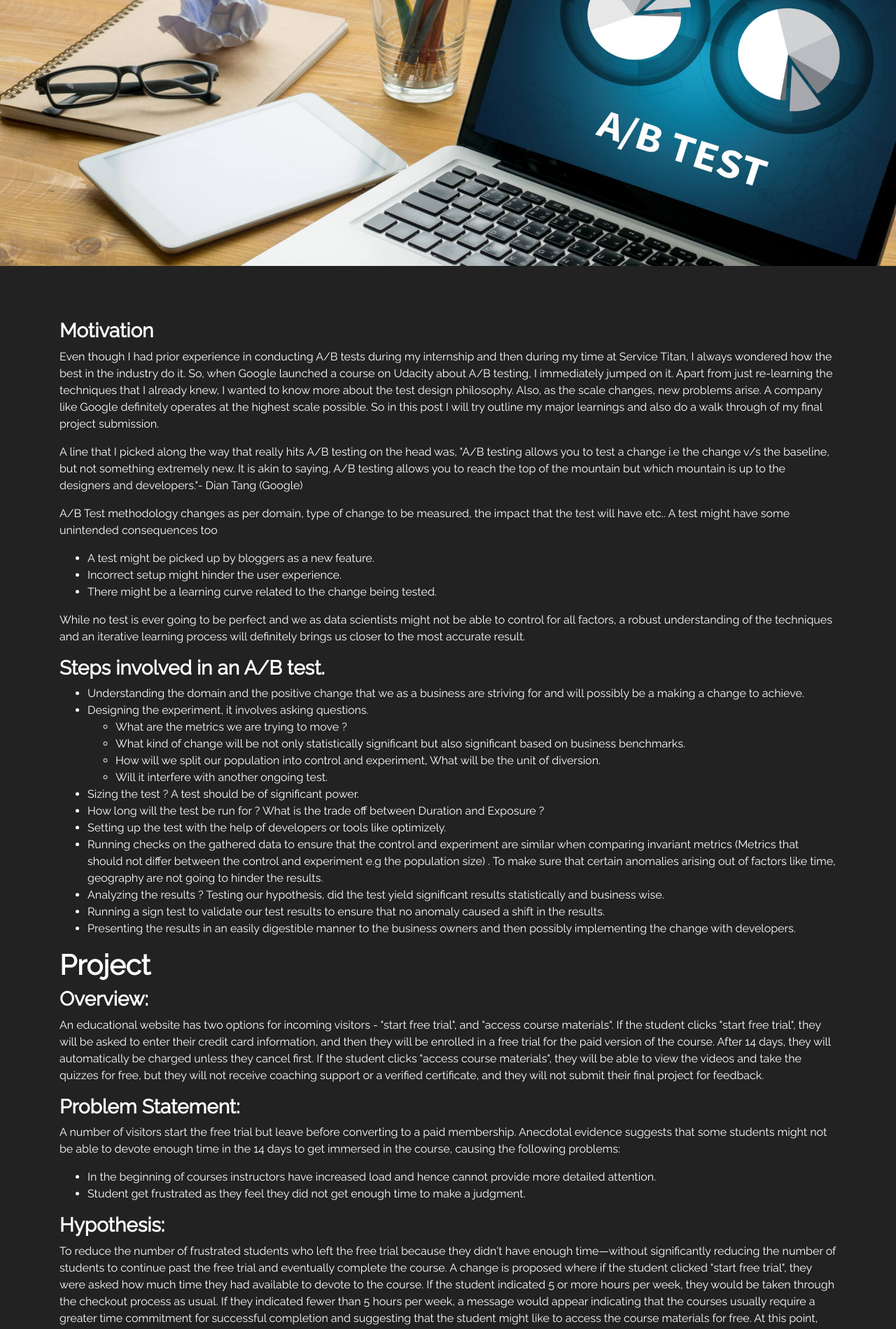
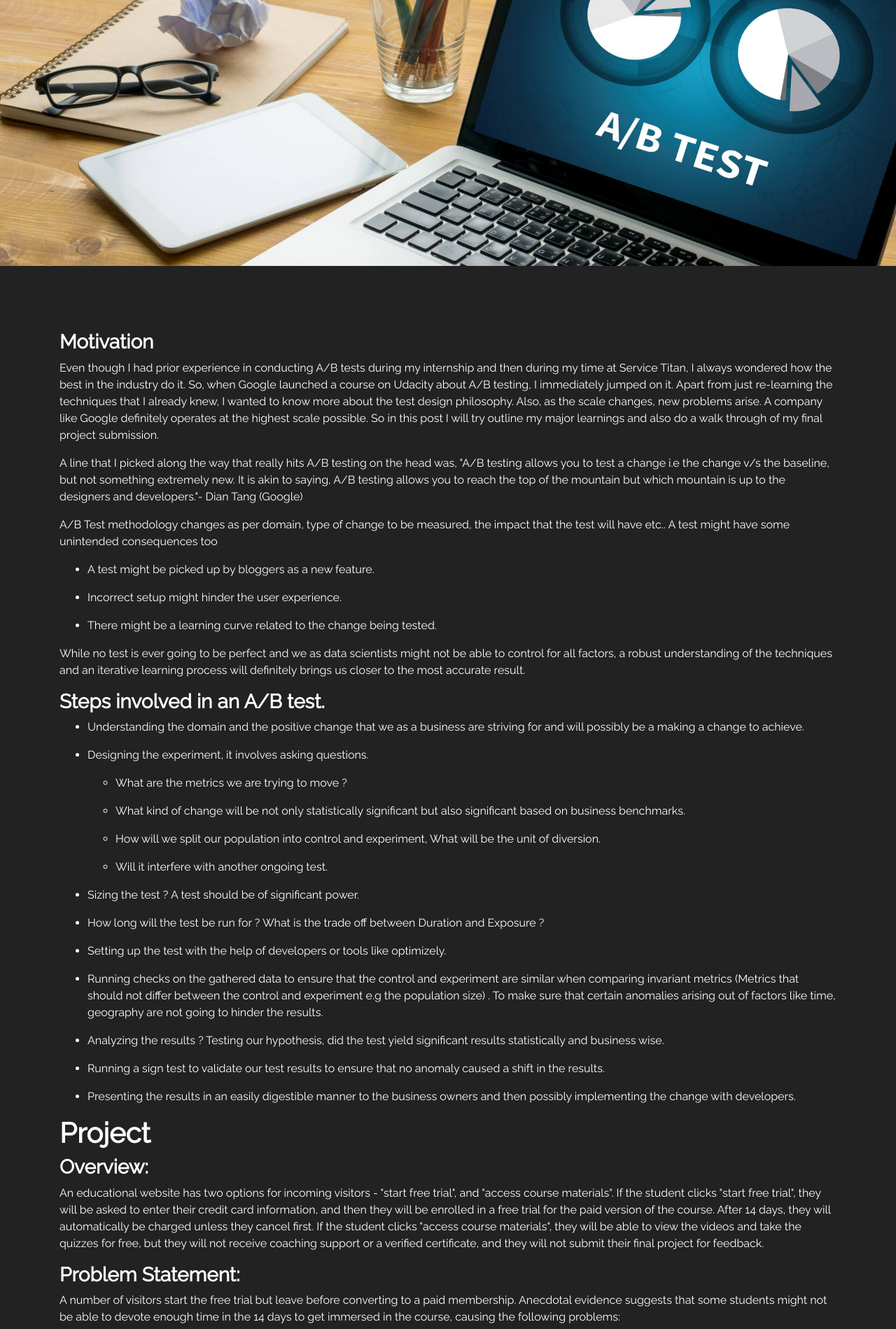
Before and after one commit to anmolchawla/mywebsite, a Flask app: page /projects/abtest in a window 1280 px wide. Shown: the top 1899 px of the page at 70% size. Run offline with Flask 2, Linux system fonts and the light colour scheme; some libraries are stand-ins or nearby versions.

Commit message:
Completed A/B Test upload 4.

```diff
--- a/static/css/project_ab.css
+++ b/static/css/project_ab.css
@@ -46,8 +46,13 @@ img {
     color: white;
 }
 
-dl, ol, ul {
+dl, ol, ul, li{
     margin-top: 0;
     margin-bottom: 1rem;
     color: white;
 }
+
+b, strong {
+    font-weight: bolder;
+    color: white;
+}
```
